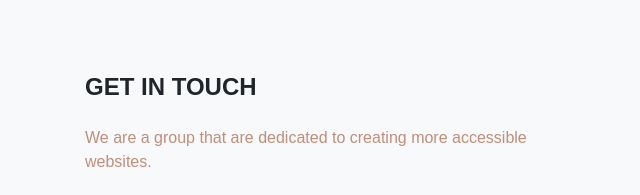
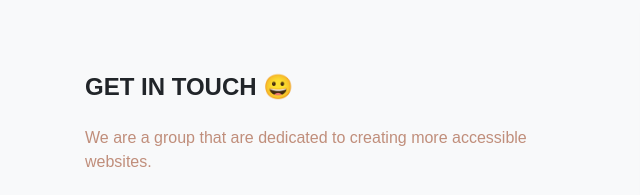
Before and after one commit to BryantDesigns/hackathon, a website: page contacts.html in a window 1280 px wide. Shown: the part 269-464 px from the top of the page, 0-640 px from the left. Drawn offline with Linux system fonts and the light colour scheme; a web font is replaced by a local one.

Commit message:
commit 4 this time is legit

```diff
--- a/contacts.html
+++ b/contacts.html
@@ -42,7 +42,7 @@
         <div class="container pb-4 pt-4">
             <div class="align-items-center row">
                 <div class="col-lg-5 py-3">
-                    <h2 class="fw-bold h4 mb-4 text-uppercase">Get In Touch</h2>
+                    <h2 class="fw-bold h4 mb-4 text-uppercase">Get In Touch 😀</h2>
                     <p class="mb-4 text-secondary"> We are a group that are dedicated to creating more accessible
                         websites.</p>
                     <div class="mb-4 g-0 row">
```
